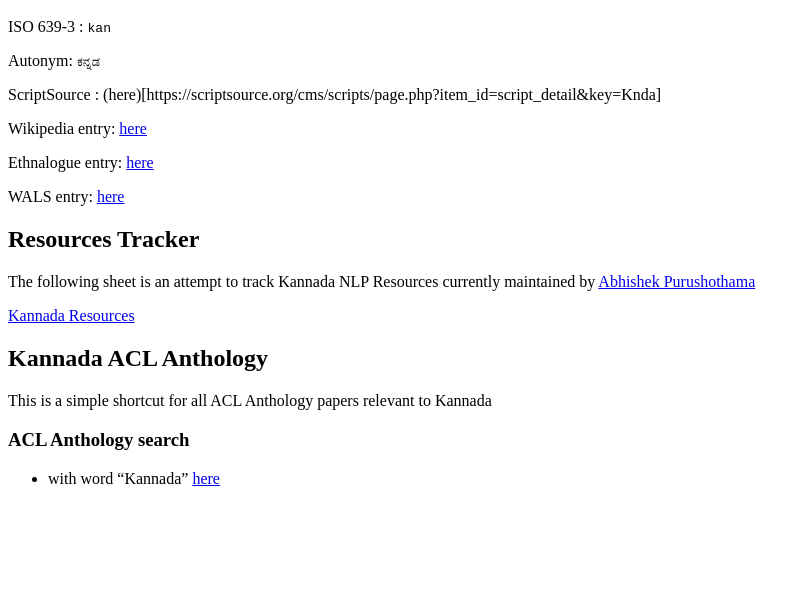
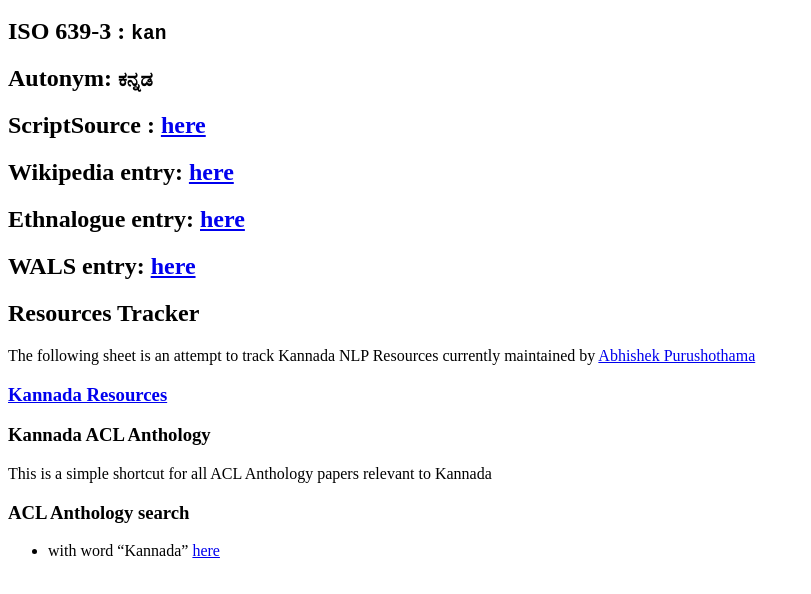
Before and after one commit to kannada-nlp/kannada-nlp.github.io, a plain HTML site: page index.html in a window 1280 px wide. Shown: the part 48-642 px from the top of the page, without its empty margins (0-811 px from the left). Drawn offline with Linux system fonts and the light colour scheme.

Commit message:
Remove the md, work with HTML only

```diff
--- a/index.html
+++ b/index.html
@@ -1,22 +1,27 @@
+<head>
+    <meta charset="UTF-8">
+    <meta name="viewport" content="width=device-width, initial-scale=1.0">
+<!--    <script src="https://cdn.tailwindcss.com"></script>-->
+<!--    <link rel="stylesheet" href="https://rsms.me/inter/inter.css">-->
+</head>
 <h1 id="kannada-nlp">Kannada NLP</h1>
-<p>ISO 639-3 : <code>kan</code></p>
-<p>Autonym: <code>ಕನ್ನಡ</code></p>
-<p>ScriptSource :
-(here)[https://scriptsource.org/cms/scripts/page.php?item_id=script_detail&amp;key=Knda]</p>
-<p>Wikipedia entry: <a
-href="https://en.wikipedia.org/wiki/Kannada">here</a></p>
-<p>Ethnalogue entry: <a
-href="https://www.ethnologue.com/language/kan/">here</a></p>
-<p>WALS entry: <a
-href="https://wals.info/languoid/lect/wals_code_knd">here</a></p>
+<h2 class="text-xl">ISO 639-3 : <code>kan</code></h2>
+<h2>Autonym: <code>ಕನ್ನಡ</code></h2>
+<h2>ScriptSource : <a href="https://scriptsource.org/cms/scripts/page.php?item_id=script_detail&amp;key=Knda"> here </a>
+<h2>Wikipedia entry: <a
+href="https://en.wikipedia.org/wiki/Kannada">here</a></h2>
+<h2>Ethnalogue entry: <a
+href="https://www.ethnologue.com/language/kan/">here</a></h2>
+<h2>WALS entry: <a
+href="https://wals.info/languoid/lect/wals_code_knd">here</a></h2>
 <h2 id="resources-tracker">Resources Tracker</h2>
 <p>The following sheet is an attempt to track Kannada NLP Resources
 currently maintained by <a href="https://abhishek-p.github.io/">Abhishek
 Purushothama</a></p>
-<p><a
+<h3><a
 href="https://docs.google.com/spreadsheets/d/e/2PACX-1vRSxSC6uAJpwKhDorxLtf5uI2NY0ihMaWaZiALpy0kDA1L8vZkUTs0DY50DMEsQZl8metsqCBR7TFVs/pubhtml?gid=0&amp;single=true">Kannada
-Resources</a></p>
-<h2 id="kannada-acl-anthology">Kannada ACL Anthology</h2>
+Resources</a></h3>
+<h3 id="kannada-acl-anthology">Kannada ACL Anthology</h3>
 <p>This is a simple shortcut for all ACL Anthology papers relevant to
 Kannada</p>
 <h3 id="acl-anthology-search">ACL Anthology search</h3>
```
Also changed, not shown: 1 other file.
